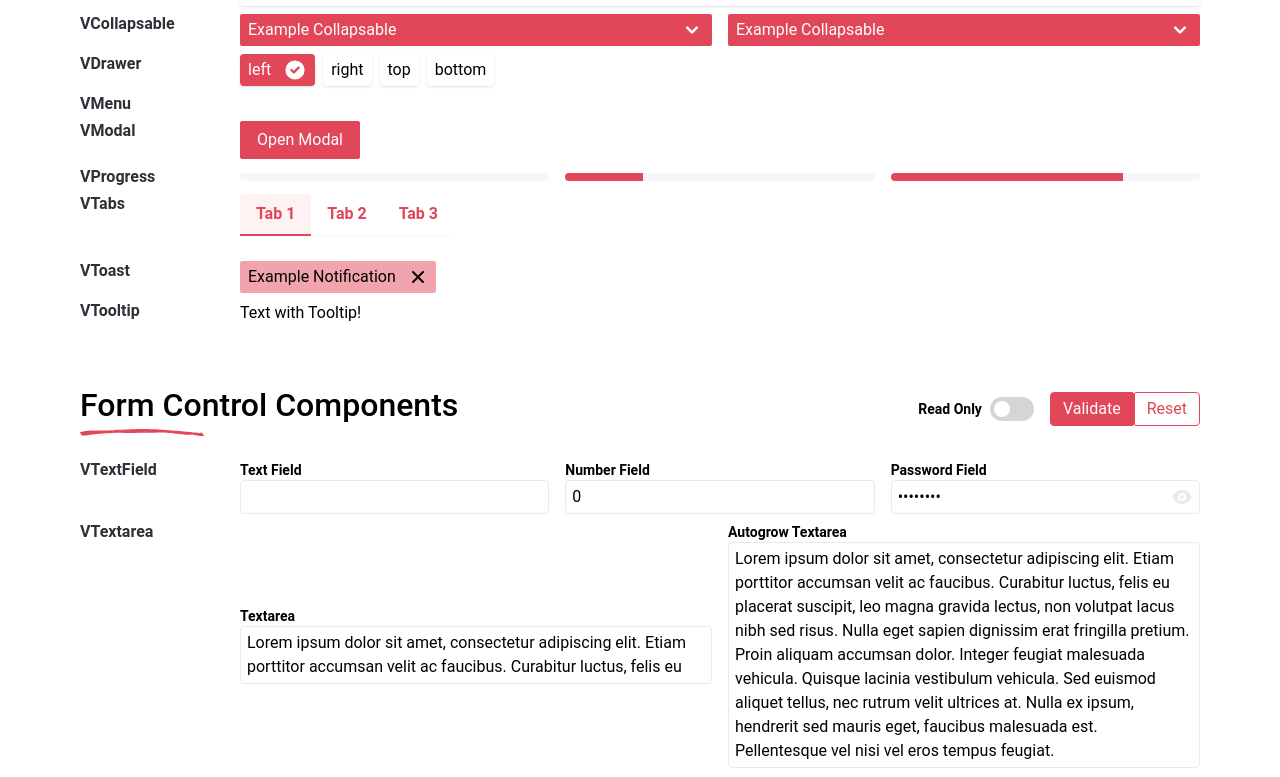
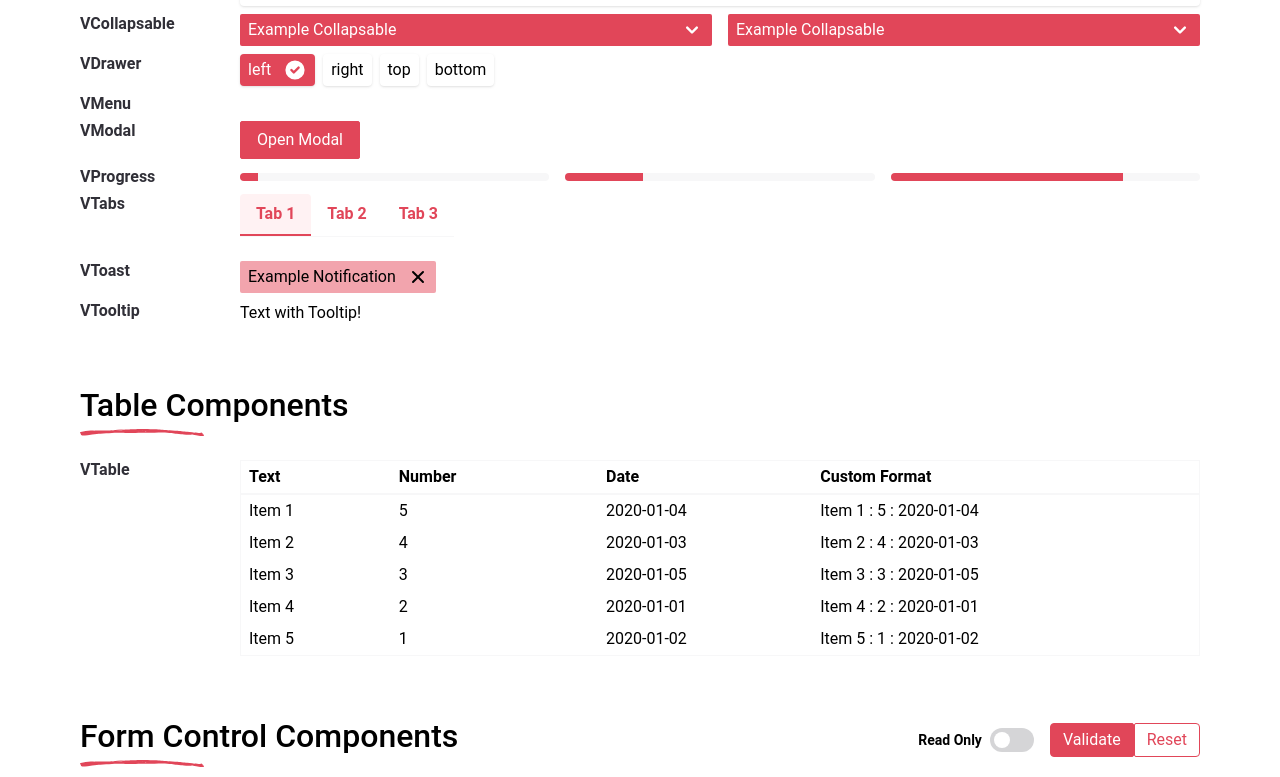
Before and after one commit to builtbykrit/vue-starter, a Vue app: page / in a window 1280 px wide. Shown: the part 2000-2777 px from the top of the page. Built offline with nearby package versions, Linux system fonts and the light colour scheme.

Commit message:
Created simple version of VTable

```diff
--- /dev/null
+++ b/src/components/_library/tables/VTable.vue
@@ -0,0 +1,108 @@
+<template>
+  <table class="w-full table-auto border-collapse border rounded">
+    <thead>
+      <tr class="border-b-2">
+        <th
+          v-for="header in internalHeaders"
+          :key="header.value"
+          :class="[{ 'cursor-pointer': header.sortable }, header.class]"
+          class="px-2 py-1"
+          @click="updateSort(header.value)"
+        >
+          <div class="flex items-center gap-1 group">
+            <slot :name="`header[${header.value}]`" :item="item">
+              {{ header.text }}
+            </slot>
+            <ArrowUpIcon
+              v-if="header.sortable"
+              class="h-4 w-4"
+              :class="[
+                {
+                  'rotate-180': state.sortBy === header.value && state.sortDesc,
+                  'text-gray-900': state.sortBy === header.value,
+                  'text-white group-hover:text-gray-400':
+                    state.sortBy !== header.value,
+                },
+              ]"
+            />
+          </div>
+        </th>
+      </tr>
+    </thead>
+    <tbody>
+      <tr
+        v-for="item in internalItems"
+        :key="item.id"
+        class="hover:bg-gray-100"
+      >
+        <td
+          v-for="header in internalHeaders"
+          :key="header.value"
+          :class="header.cellClass"
+          class="px-2 py-1"
+        >
+          <slot :name="`item[${header.value}]`" :item="item">{{
+            item[header.value]
+          }}</slot>
+        </td>
+      </tr>
+    </tbody>
+  </table>
+</template>
+
+<script setup>
+import { computed, reactive } from "vue"
+import { ArrowUpIcon } from "@heroicons/vue/solid"
+
+const props = defineProps({
+  headers: { type: Array, required: true },
+  items: { type: Array, required: true },
+})
+const state = reactive({
+  sortBy: null,
+  sortDesc: false,
+})
+
+/** Internal Header normalization */
+const baseHeader = {
+  text: undefined, // Text that is displayed in the header
+  value: undefined, // Item Value that it corrisponds to
+  sortable: true, // Can the table be sorted by this column
+  class: undefined, // Class to be applied to the header
+  cellClass: undefined, // Class to be applied to the cell
+}
+const internalHeaders = computed(() =>
+  props.headers.map((header) => ({ ...baseHeader, ...header }))
+)
+
+/** Internal Items */
+const internalItems = computed(() => {
+  const sortBy = state.sortBy
+  const sortDesc = state.sortDesc
+  const items = [...props.items]
+
+  if (!sortBy) return items
+
+  return items.sort((a, b) => {
+    if (typeof a[sortBy] === "string") {
+      return sortDesc
+        ? b[sortBy].localeCompare(a[sortBy])
+        : a[sortBy].localeCompare(b[sortBy])
+    } else {
+      return sortDesc ? b[sortBy] - a[sortBy] : a[sortBy] - b[sortBy]
+    }
+  })
+})
+
+/** Methods */
+const updateSort = (value) => {
+  if (state.sortBy === value && state.sortDesc) {
+    state.sortBy = null
+  } else if (state.sortBy === value) {
+    state.sortDesc = !state.sortDesc ? !state.sortDesc : null
+  } else {
+    state.sortBy = value
+    state.sortDesc = false
+  }
+}
+</script>
--- a/src/views/sandbox/LibrarySandbox.vue
+++ b/src/views/sandbox/LibrarySandbox.vue
@@ -12,6 +12,7 @@
       <ThemeSection />
       <TypographySection />
       <GeneralComponents />
+      <TableComponents />
       <FormControlComponents />
       <PickerComponents />
     </div>
@@ -25,6 +26,7 @@ import PaintUnderline from "@/assets/paint-underline.svg"
 import ThemeSection from "@/views/sandbox/ThemeSection.vue"
 import TypographySection from "@/views/sandbox/TypographySection.vue"
 import GeneralComponents from "@/views/sandbox/GeneralComponents.vue"
+import TableComponents from "@/views/sandbox/TableComponents.vue"
 import FormControlComponents from "@/views/sandbox/FormControlComponents.vue"
 import PickerComponents from "@/views/sandbox/PickerComponents.vue"
 </script>
--- /dev/null
+++ b/src/views/sandbox/TableComponents.vue
@@ -0,0 +1,64 @@
+<template>
+  <div>
+    <h3 class="v-heading-lg">Table Components</h3>
+    <PaintUnderline class="text-primary-500 mb-6" />
+
+    <SandboxRow title="VTable">
+      <VTable :headers="headers" :items="items">
+        <template #item[customFormat]="{ item }">
+          {{ item.text }} : {{ item.number }} : {{ item.date }}
+        </template>
+      </VTable>
+    </SandboxRow>
+  </div>
+</template>
+
+<script setup>
+import PaintUnderline from "@/assets/paint-underline.svg"
+import SandboxRow from "./SandboxRow.vue"
+
+const headers = [
+  { text: "Text", value: "text", class: "text-left" },
+  { text: "Number", value: "number", class: "text-left" },
+  { text: "Date", value: "date", class: "text-left" },
+  { text: "Custom Format", value: "customFormat", class: "text-left", sortable: false },
+]
+
+const items = [
+  {
+    id: 1,
+    text: "Item 1",
+    number: 5,
+    date: "2020-01-04",
+    customFormat: "Custom Format",
+  },
+  {
+    id: 2,
+    text: "Item 2",
+    number: 4,
+    date: "2020-01-03",
+    customFormat: "Custom Format",
+  },
+  {
+    id: 3,
+    text: "Item 3",
+    number: 3,
+    date: "2020-01-05",
+    customFormat: "Custom Format",
+  },
+  {
+    id: 4,
+    text: "Item 4",
+    number: 2,
+    date: "2020-01-01",
+    customFormat: "Custom Format",
+  },
+  {
+    id: 5,
+    text: "Item 5",
+    number: 1,
+    date: "2020-01-02",
+    customFormat: "Custom Format",
+  },
+]
+</script>
```
